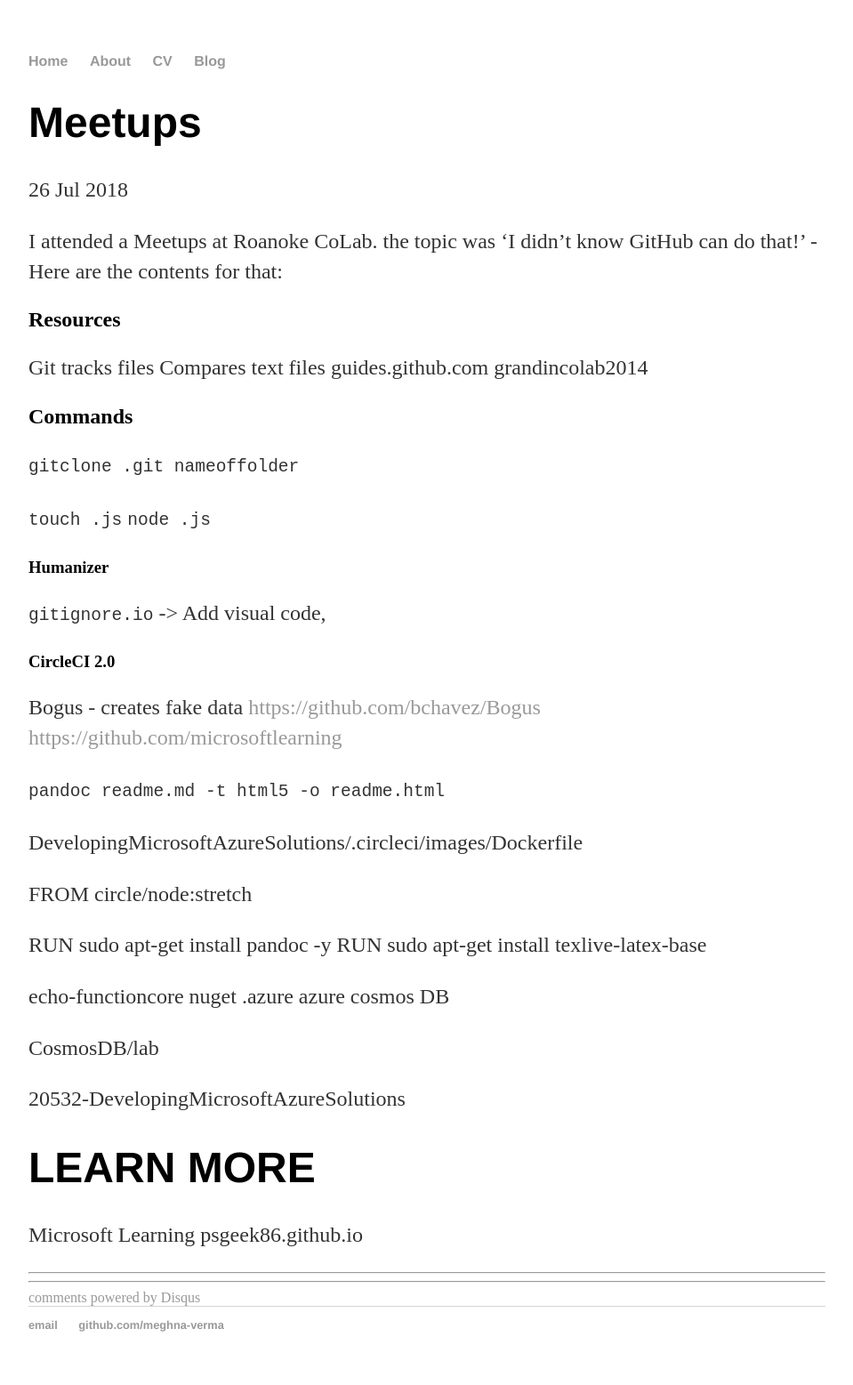
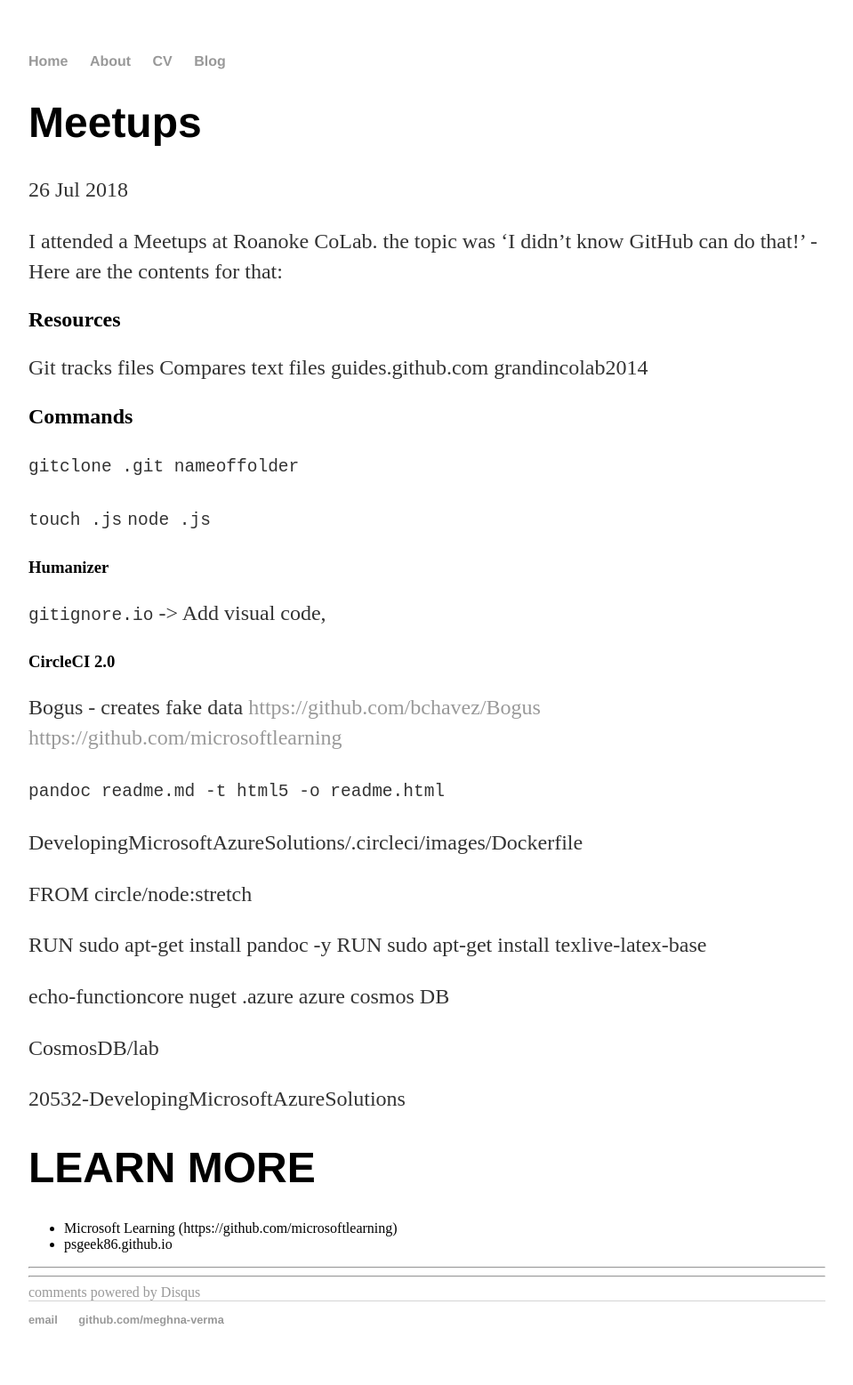
Before and after one commit to meghna-verma/meghna-verma.github.io, a Jekyll site: the page built from _posts/2018-08-02-Meetups.md, in a window 1280 px wide. Shown: the whole page at 89% size, without its empty margins (160-1119 px from the left). Built offline with Jekyll 4.4.1, drawn with Linux system fonts in a browser that asks for light colours; comment, search, counter and statistics services are not loaded; some of the changed lines change nothing that is shown.

Commit message:
Update 2018-08-02-Meetups.md

```diff
--- a/_posts/2018-08-02-Meetups.md
+++ b/_posts/2018-08-02-Meetups.md
@@ -47,5 +47,5 @@
 
 # LEARN MORE
 
-Microsoft Learning <a href="https://github.com/microsoftlearning"> </a>
-psgeek86.github.io
+* Microsoft Learning (https://github.com/microsoftlearning)
+* psgeek86.github.io
```
